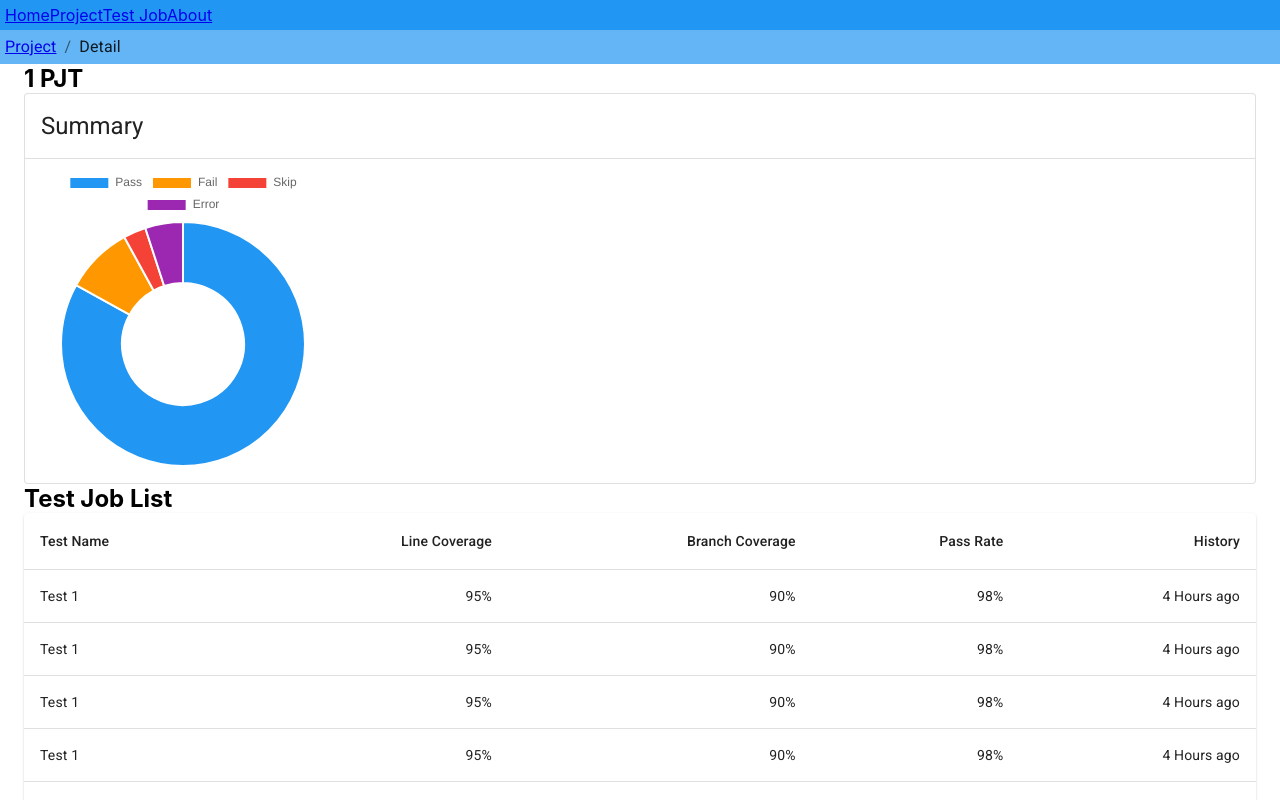
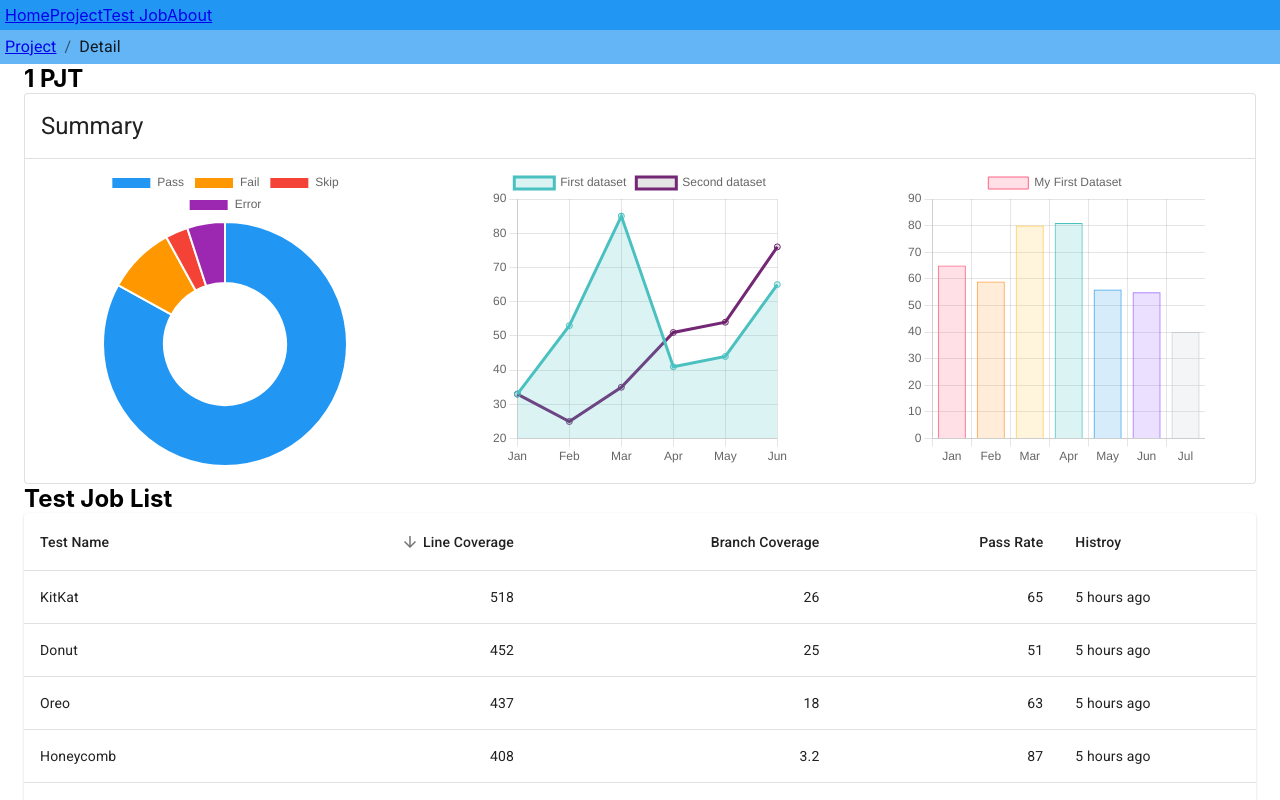
Before and after one commit to shim99887/TMI, a React (Create React App) app in the folder frontend/: page /project/1 in a window 1280 px wide. Shown: the top 800 px of the page. Built offline with nearby package versions, Linux system fonts and the light colour scheme.

Commit message:
[Feat] Add summary graphs

```diff
--- a/frontend/src/components/project/ProjectDetailGraphs.jsx
+++ b/frontend/src/components/project/ProjectDetailGraphs.jsx
@@ -1,19 +1,15 @@
-import { Doughnut } from "react-chartjs-2";
+import { Doughnut, Line, Bar } from "react-chartjs-2";
 import {
-  Box,
   Card,
   CardContent,
   CardHeader,
   Divider,
   colors,
-  useTheme,
   Grid,
 } from "@material-ui/core";
 
 export default function ProjectDetailGraphs() {
-  const theme = useTheme();
-
-  const data = {
+  const dataDoughnutGraph = {
     datasets: [
       {
         data: [83, 9, 3, 5],
@@ -28,21 +24,68 @@ export default function ProjectDetailGraphs() {
     labels: ["Pass", "Fail", "Skip", "Error"],
   };
 
+  const dataLineGraph = {
+    labels: ["Jan", "Feb", "Mar", "Apr", "May", "Jun"],
+    datasets: [
+      {
+        label: "First dataset",
+        data: [33, 53, 85, 41, 44, 65],
+        fill: true,
+        backgroundColor: "rgba(75,192,192,0.2)",
+        borderColor: "rgba(75,192,192,1)",
+      },
+      {
+        label: "Second dataset",
+        data: [33, 25, 35, 51, 54, 76],
+        fill: false,
+        borderColor: "#742774",
+      },
+    ],
+  };
+
+  const dataBarGraph = {
+    labels: ["Jan", "Feb", "Mar", "Apr", "May", "Jun", "Jul"],
+    datasets: [
+      {
+        label: "My First Dataset",
+        data: [65, 59, 80, 81, 56, 55, 40],
+        backgroundColor: [
+          "rgba(255, 99, 132, 0.2)",
+          "rgba(255, 159, 64, 0.2)",
+          "rgba(255, 205, 86, 0.2)",
+          "rgba(75, 192, 192, 0.2)",
+          "rgba(54, 162, 235, 0.2)",
+          "rgba(153, 102, 255, 0.2)",
+          "rgba(201, 203, 207, 0.2)",
+        ],
+        borderColor: [
+          "rgb(255, 99, 132)",
+          "rgb(255, 159, 64)",
+          "rgb(255, 205, 86)",
+          "rgb(75, 192, 192)",
+          "rgb(54, 162, 235)",
+          "rgb(153, 102, 255)",
+          "rgb(201, 203, 207)",
+        ],
+        borderWidth: 1,
+      },
+    ],
+  };
+
   return (
     <>
       <Card variant="outlined">
         <CardHeader title="Summary" />
         <Divider />
-        <Grid container spacing={2}>
+        <Grid container spacing={2} style={{ justifyContent: "space-around" }}>
           <CardContent>
-            <Box
-              sx={{
-                height: 300,
-                position: "relative",
-              }}
-            >
-              <Doughnut data={data} />
-            </Box>
+            <Doughnut data={dataDoughnutGraph} />
+          </CardContent>
+          <CardContent>
+            <Line height="300px" data={dataLineGraph} />
+          </CardContent>
+          <CardContent>
+            <Bar height="300px" data={dataBarGraph} />
           </CardContent>
         </Grid>
       </Card>
--- a/frontend/src/components/project/ProjectDetailTestJobList.jsx
+++ b/frontend/src/components/project/ProjectDetailTestJobList.jsx
@@ -1,55 +1,275 @@
 import React from "react";
 import { makeStyles } from "@material-ui/core/styles";
-import Table from "@material-ui/core/Table";
-import TableBody from "@material-ui/core/TableBody";
-import TableCell from "@material-ui/core/TableCell";
-import TableContainer from "@material-ui/core/TableContainer";
-import TableHead from "@material-ui/core/TableHead";
-import TableRow from "@material-ui/core/TableRow";
-import Paper from "@material-ui/core/Paper";
+import {
+  Table,
+  TableBody,
+  TableCell,
+  TableContainer,
+  TableHead,
+  TablePagination,
+  TableRow,
+  TableSortLabel,
+  Paper,
+  FormControlLabel,
+  Switch,
+} from "@material-ui/core";
 
 function createData(testName, lineCov, branchCov, passRate, history) {
   return { testName, lineCov, branchCov, passRate, history };
 }
 
-const data = [
-  createData("Test 1", 95, 90, 98, "4 Hours ago"),
-  createData("Test 1", 95, 90, 98, "4 Hours ago"),
-  createData("Test 1", 95, 90, 98, "4 Hours ago"),
-  createData("Test 1", 95, 90, 98, "4 Hours ago"),
-  createData("Test 1", 95, 90, 98, "4 Hours ago"),
-  createData("Test 1", 95, 90, 98, "4 Hours ago"),
-  createData("Test 1", 95, 90, 98, "4 Hours ago"),
-  createData("Test 1", 95, 90, 98, "4 Hours ago"),
+const rows = [
+  createData("Cupcake", 305, 3.7, 67, "5 hours ago"),
+  createData("Donut", 452, 25.0, 51, "5 hours ago"),
+  createData("Eclair", 262, 16.0, 24, "5 hours ago"),
+  createData("Frozen yoghurt", 159, 6.0, 24, "5 hours ago"),
+  createData("Gingerbread", 356, 16.0, 49, "5 hours ago"),
+  createData("Honeycomb", 408, 3.2, 87, "5 hours ago"),
+  createData("Ice cream sandwich", 237, 9.0, 37, "5 hours ago"),
+  createData("Jelly Bean", 375, 0.0, 94, "5 hours ago"),
+  createData("KitKat", 518, 26.0, 65, "5 hours ago"),
+  createData("Lollipop", 392, 0.2, 98, "5 hours ago"),
+  createData("Marshmallow", 318, 0, 81, "5 hours ago"),
+  createData("Nougat", 360, 19.0, 9, "5 hours ago"),
+  createData("Oreo", 437, 18.0, 63, "5 hours ago"),
 ];
 
-export default function BasicTable() {
+function descendingComparator(a, b, orderBy) {
+  if (b[orderBy] < a[orderBy]) {
+    return -1;
+  }
+  if (b[orderBy] > a[orderBy]) {
+    return 1;
+  }
+  return 0;
+}
+
+function getComparator(order, orderBy) {
+  return order === "desc"
+    ? (a, b) => descendingComparator(a, b, orderBy)
+    : (a, b) => -descendingComparator(a, b, orderBy);
+}
+
+function stableSort(array, comparator) {
+  const stabilizedThis = array.map((el, index) => [el, index]);
+  stabilizedThis.sort((a, b) => {
+    const order = comparator(a[0], b[0]);
+    if (order !== 0) return order;
+    return a[1] - b[1];
+  });
+  return stabilizedThis.map((el) => el[0]);
+}
+
+const headCells = [
+  {
+    id: "testName",
+    numeric: false,
+    disablePadding: false,
+    label: "Test Name",
+  },
+  {
+    id: "lineCov",
+    numeric: true,
+    disablePadding: false,
+    label: "Line Coverage",
+  },
+  {
+    id: "branchCov",
+    numeric: true,
+    disablePadding: false,
+    label: "Branch Coverage",
+  },
+  { id: "passRate", numeric: true, disablePadding: false, label: "Pass Rate" },
+  { id: "history", numeric: false, disablePadding: false, label: "Histroy" },
+];
+
+function EnhancedTableHead(props) {
+  const {
+    classes,
+    onSelectAllClick,
+    order,
+    orderBy,
+    numSelected,
+    rowCount,
+    onRequestSort,
+  } = props;
+  const createSortHandler = (property) => (event) => {
+    onRequestSort(event, property);
+  };
+
   return (
-    <TableContainer component={Paper}>
-      <Table style={{ minWidth: 650 }} aria-label="simple table">
     <TableHead>
       <TableRow>
-            <TableCell>Test Name</TableCell>
-            <TableCell align="right">Line Coverage</TableCell>
-            <TableCell align="right">Branch Coverage</TableCell>
-            <TableCell align="right">Pass Rate</TableCell>
-            <TableCell align="right">History</TableCell>
+        {headCells.map((headCell) => (
+          <TableCell
+            key={headCell.id}
+            align={headCell.numeric ? "right" : "left"}
+            padding={headCell.disablePadding ? "none" : "default"}
+            sortDirection={orderBy === headCell.id ? order : false}
+          >
+            <TableSortLabel
+              active={orderBy === headCell.id}
+              direction={orderBy === headCell.id ? order : "asc"}
+              onClick={createSortHandler(headCell.id)}
+            >
+              {headCell.label}
+              {orderBy === headCell.id ? (
+                <span className={classes.visuallyHidden}>
+                  {order === "desc" ? "sorted descending" : "sorted ascending"}
+                </span>
+              ) : null}
+            </TableSortLabel>
+          </TableCell>
+        ))}
       </TableRow>
     </TableHead>
+  );
+}
+
+const useStyles = makeStyles((theme) => ({
+  root: {
+    width: "100%",
+  },
+  paper: {
+    width: "100%",
+    marginBottom: theme.spacing(2),
+  },
+  table: {
+    minWidth: 750,
+  },
+  visuallyHidden: {
+    border: 0,
+    clip: "rect(0 0 0 0)",
+    height: 1,
+    margin: -1,
+    overflow: "hidden",
+    padding: 0,
+    position: "absolute",
+    top: 20,
+    width: 1,
+  },
+}));
+
+export default function EnhancedTable() {
+  const classes = useStyles();
+  const [order, setOrder] = React.useState("desc");
+  const [orderBy, setOrderBy] = React.useState("lineCov");
+  const [selected, setSelected] = React.useState([]);
+  const [page, setPage] = React.useState(0);
+  const [rowsPerPage, setRowsPerPage] = React.useState(5);
+
+  const handleRequestSort = (event, property) => {
+    const isAsc = orderBy === property && order === "asc";
+    setOrder(isAsc ? "desc" : "asc");
+    setOrderBy(property);
+  };
+
+  const handleSelectAllClick = (event) => {
+    if (event.target.checked) {
+      const newSelecteds = rows.map((n) => n.testName);
+      setSelected(newSelecteds);
+      return;
+    }
+    setSelected([]);
+  };
+
+  const handleClick = (event, name) => {
+    const selectedIndex = selected.indexOf(name);
+    let newSelected = [];
+
+    if (selectedIndex === -1) {
+      newSelected = newSelected.concat(selected, name);
+    } else if (selectedIndex === 0) {
+      newSelected = newSelected.concat(selected.slice(1));
+    } else if (selectedIndex === selected.length - 1) {
+      newSelected = newSelected.concat(selected.slice(0, -1));
+    } else if (selectedIndex > 0) {
+      newSelected = newSelected.concat(
+        selected.slice(0, selectedIndex),
+        selected.slice(selectedIndex + 1)
+      );
+    }
+
+    setSelected(newSelected);
+  };
+
+  const handleChangePage = (event, newPage) => {
+    setPage(newPage);
+  };
+
+  const handleChangeRowsPerPage = (event) => {
+    setRowsPerPage(parseInt(event.target.value, 10));
+    setPage(0);
+  };
+
+  const isSelected = (name) => selected.indexOf(name) !== -1;
+
+  const emptyRows =
+    rowsPerPage - Math.min(rowsPerPage, rows.length - page * rowsPerPage);
+
+  return (
+    <div className={classes.root}>
+      <Paper className={classes.paper}>
+        <TableContainer>
+          <Table
+            className={classes.table}
+            aria-labelledby="tableTitle"
+            size="medium"
+            aria-label="simple table"
+          >
+            <EnhancedTableHead
+              classes={classes}
+              numSelected={selected.length}
+              order={order}
+              orderBy={orderBy}
+              onSelectAllClick={handleSelectAllClick}
+              onRequestSort={handleRequestSort}
+              rowCount={rows.length}
+            />
             <TableBody>
-          {data.map((row) => (
-            <TableRow key={row.testName}>
-              <TableCell component="th" scope="row">
+              {stableSort(rows, getComparator(order, orderBy))
+                .slice(page * rowsPerPage, page * rowsPerPage + rowsPerPage)
+                .map((row, index) => {
+                  const isItemSelected = isSelected(row.testName);
+                  const labelId = `enhanced-table-checkbox-${index}`;
+
+                  return (
+                    <TableRow
+                    // hover
+                    // onClick={(event) => handleClick(event, row.testName)}
+                    // aria-checked={isItemSelected}
+                    // tabIndex={-1}
+                    // key={row.testName}
+                    // selected={isItemSelected}
+                    >
+                      <TableCell component="th" id={labelId} scope="row">
                         {row.testName}
                       </TableCell>
-              <TableCell align="right">{row.lineCov}%</TableCell>
-              <TableCell align="right">{row.branchCov}%</TableCell>
-              <TableCell align="right">{row.passRate}%</TableCell>
-              <TableCell align="right">{row.history}</TableCell>
+                      <TableCell align="right">{row.lineCov}</TableCell>
+                      <TableCell align="right">{row.branchCov}</TableCell>
+                      <TableCell align="right">{row.passRate}</TableCell>
+                      <TableCell align="left">{row.history}</TableCell>
                     </TableRow>
-          ))}
+                  );
+                })}
+              {emptyRows > 0 && (
+                <TableRow style={{ height: 53 * emptyRows }}>
+                  <TableCell colSpan={6} />
+                </TableRow>
+              )}
             </TableBody>
           </Table>
         </TableContainer>
+        <TablePagination
+          rowsPerPageOptions={[5, 10, 25]}
+          component="div"
+          count={rows.length}
+          rowsPerPage={rowsPerPage}
+          page={page}
+          onChangePage={handleChangePage}
+          onChangeRowsPerPage={handleChangeRowsPerPage}
+        />
+      </Paper>
+    </div>
   );
 }
--- a/frontend/src/pages/project/ProjectDetail.jsx
+++ b/frontend/src/pages/project/ProjectDetail.jsx
@@ -1,6 +1,5 @@
 import React from "react";
 import { useParams } from "react-router";
-import Breadcrumbs from "../../components/Breadcrumbs";
 import ProjectDetailGraphs from "../../components/project/ProjectDetailGraphs";
 import ProjectDetailTestJobList from "../../components/project/ProjectDetailTestJobList";
 
```
Lines whose indentation alone changed are shown as unchanged.
